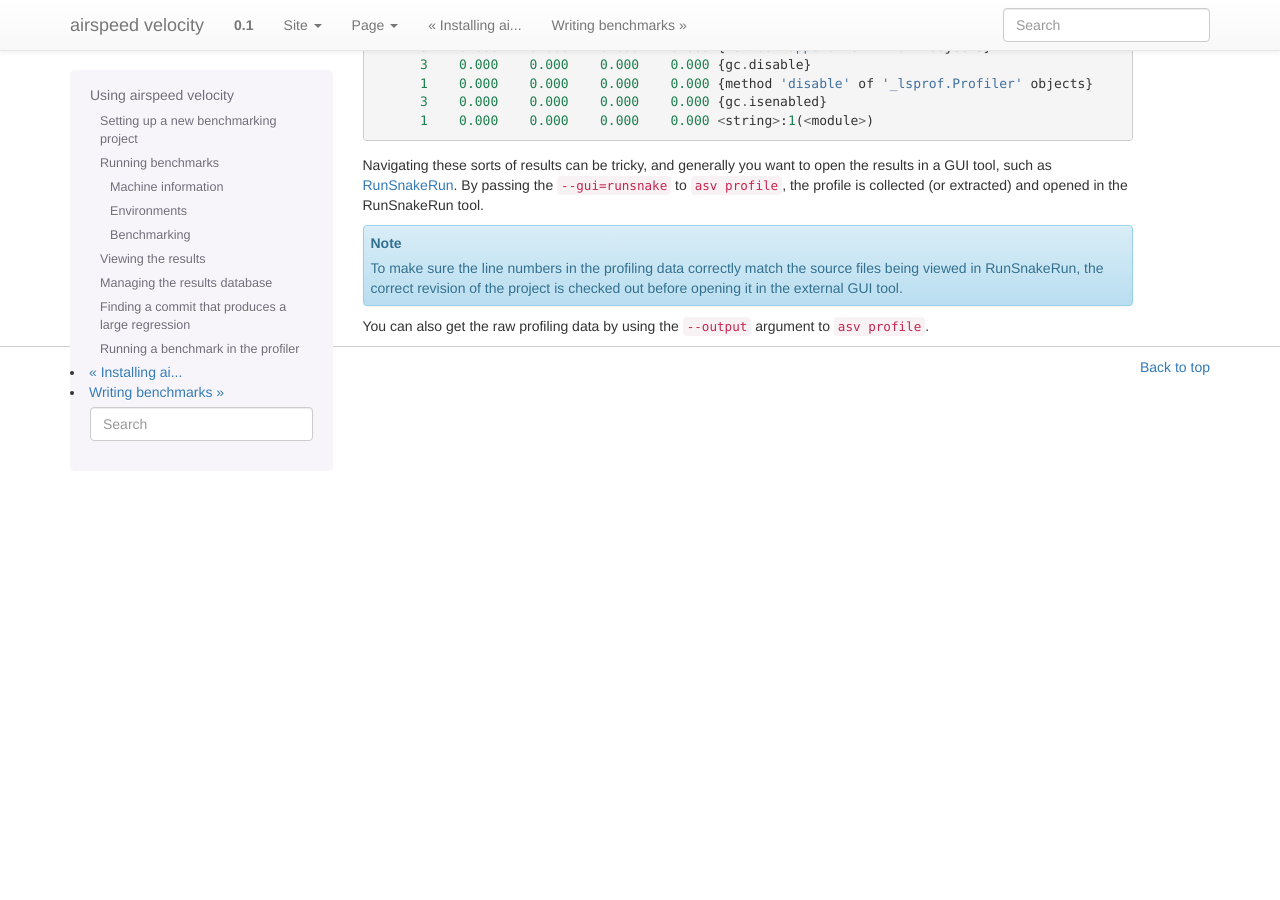
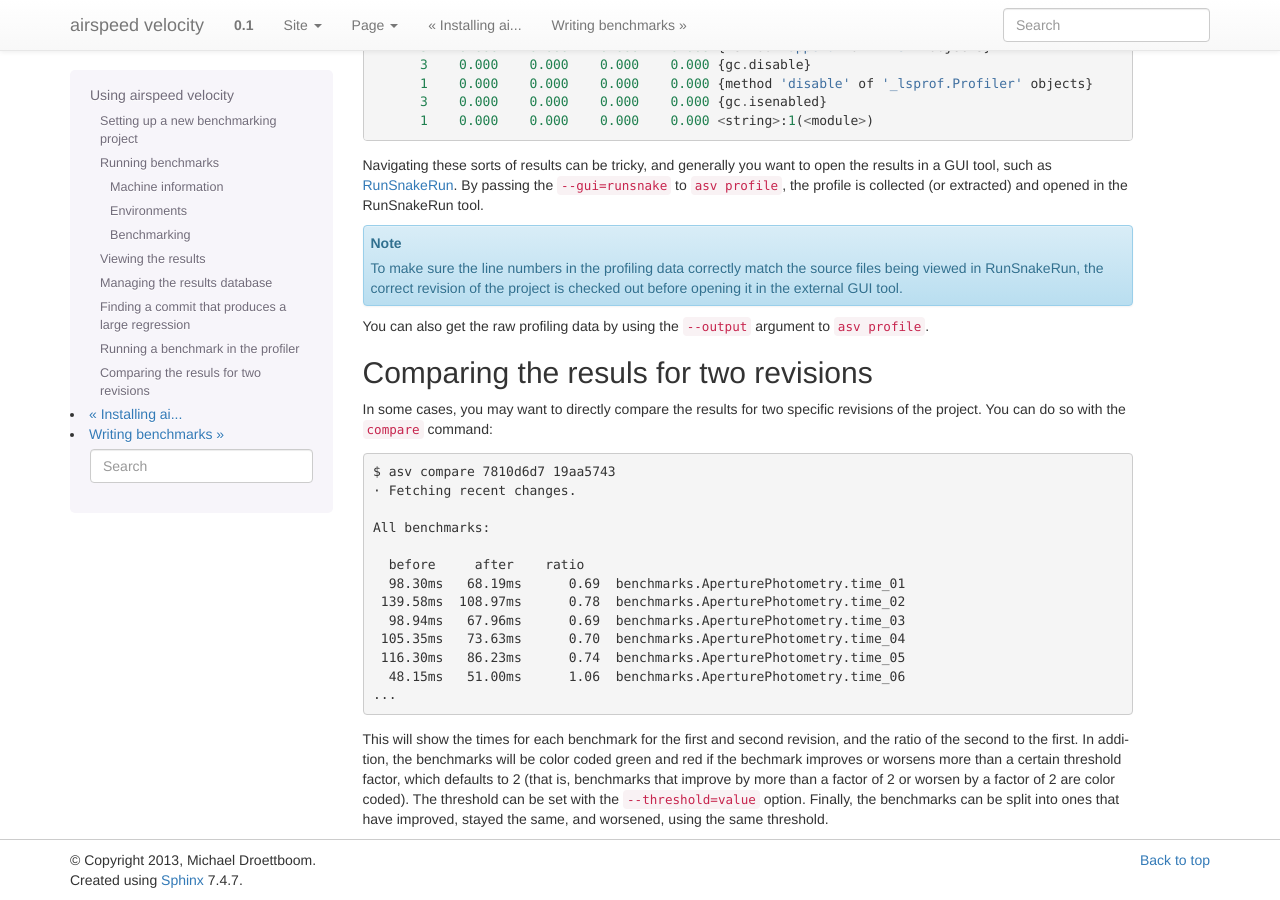
Before and after one commit to airspeed-velocity/asv, a Sphinx documentation site: the page built from docs/source/using.rst, in a window 1280 px wide and 900 px high, scrolled down 7361 px. Built offline with Sphinx 7.4.7, drawn with Linux system fonts in a browser that asks for light colours; before the commit the page ends 7768 px from its top, so only the background shows below that.

Commit message:
Added section to using.rst

```diff
--- a/docs/source/using.rst
+++ b/docs/source/using.rst
@@ -455,3 +455,34 @@ the ``--gui=runsnake`` to ``asv profile``, the profile is collected
 
 You can also get the raw profiling data by using the ``--output``
 argument to ``asv profile``.
+
+.. comparing_
+
+Comparing the resuls for two revisions
+--------------------------------------
+
+In some cases, you may want to directly compare the results for two specific
+revisions of the project. You can do so with the ``compare`` command::
+
+    $ asv compare 7810d6d7 19aa5743
+    · Fetching recent changes.
+
+    All benchmarks:
+
+      before     after    ratio
+      98.30ms   68.19ms      0.69  benchmarks.AperturePhotometry.time_01
+     139.58ms  108.97ms      0.78  benchmarks.AperturePhotometry.time_02
+      98.94ms   67.96ms      0.69  benchmarks.AperturePhotometry.time_03
+     105.35ms   73.63ms      0.70  benchmarks.AperturePhotometry.time_04
+     116.30ms   86.23ms      0.74  benchmarks.AperturePhotometry.time_05
+      48.15ms   51.00ms      1.06  benchmarks.AperturePhotometry.time_06
+    ...
+
+This will show the times for each benchmark for the first and second revision,
+and the ratio of the second to the first. In addition, the benchmarks will be
+color coded green and red if the bechmark improves or worsens more than a
+certain threshold factor, which defaults to 2 (that is, benchmarks that improve
+by more than a factor of 2 or worsen by a factor of 2 are color coded). The
+threshold can be set with the ``--threshold=value`` option. Finally, the
+benchmarks can be split into ones that have improved, stayed the same, and
+worsened, using the same threshold.
```
